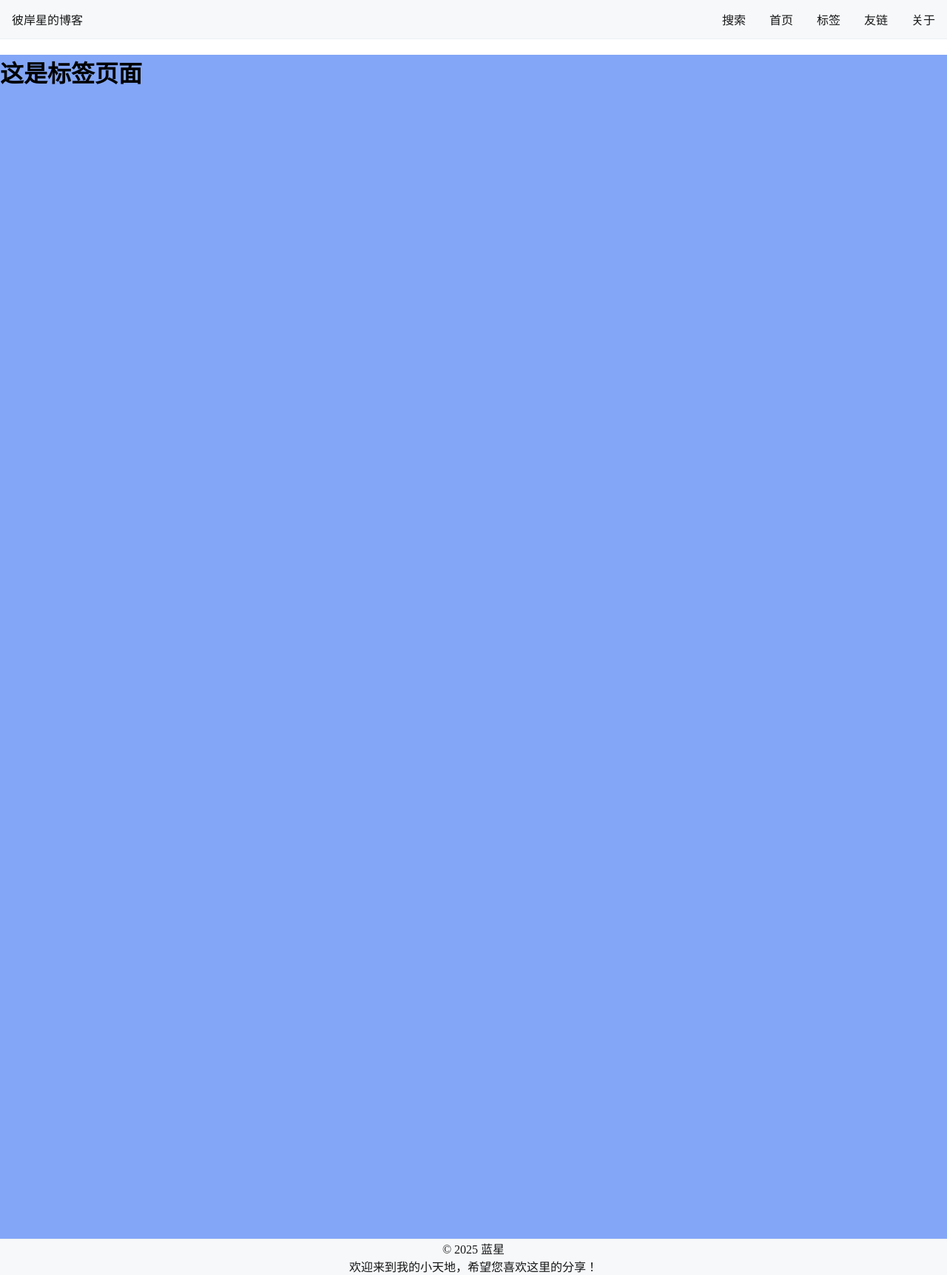
After one commit to Biamxine/Blog, a Flask app: page /tag in a window 1280 px wide. The commit adds this page. Shown: the whole page at 74% size. Run offline with Flask 3, Linux system fonts and the light colour scheme.

Commit message:
2025.7.24 14:57

```diff
--- a/app.py
+++ b/app.py
@@ -3,6 +3,7 @@ import sys
 import click
 from flask import Flask, render_template
 from flask_sqlalchemy import SQLAlchemy
+from werkzeug.security import generate_password_hash, check_password_hash
 
 app = Flask(__name__)
 
@@ -19,9 +20,17 @@ app.config['SQLALCHEMY_TRACK_MODIFICATIONS'] = False
 
 db = SQLAlchemy(app)
 
-class User(db.Model):  # 表名将会是 user（自动生成，小写处理）
-    id = db.Column(db.Integer, primary_key=True)  # 主键
-    name = db.Column(db.String(20))  # 名字
+class User(db.Model):
+    id = db.Column(db.Integer, primary_key=True)
+    name = db.Column(db.String(20))
+    username = db.Column(db.String(20))  # 用户名
+    password_hash = db.Column(db.String(128))  # 密码散列值
+
+    def set_password(self, password):  # 用来设置密码的方法，接受密码作为参数
+        self.password_hash = generate_password_hash(password)  # 将生成的密码保持到对应字段
+
+    def validate_password(self, password):  # 用于验证密码的方法，接受密码作为参数
+        return check_password_hash(self.password_hash, password)  # 返回布尔值
 
 class Movie(db.Model):  # 表名将会是 movie（自动生成，小写处理）
     id = db.Column(db.Integer, primary_key=True)  # 主键
@@ -38,15 +47,41 @@ def initdb(drop):
     db.create_all()
     print('Initialized database.')
 
+#创建管理员账户
+@app.cli.command()
+@click.option('--username', prompt = True, help = 'admin name')
+@click.option('--password', prompt = True, hide_input = True, confirmation_prompt = True, help = 'admin password')
+def create_admin(username, password):
+    click.echo("create admin...")
+    user = User(name = "Admin")
+    user.username = username
+    user.set_password(password)
+    db.session.add(user)
+    db.session.commit()
+    click.echo("done.")
+
+#添加user到模板上下文，所有模板都可以使用user变量
+@app.context_processor
+def inject_user():
+    user = User.query.first()
+    return dict(user=user)
 
 @app.route('/')
 def index():
-    user = User.query.first()
-    movies = Movie.query.all()
-    return render_template('index.html', user=user, movies=movies)
+    return render_template('index.html')
 
+@app.route('/tag')
+def tag():
+    return render_template('tag.html')
+
+@app.route('/friend')
+def friend():
+    return render_template('friend.html')
+
+@app.route('/about')
+def about():
+    return render_template('about.html')
 
 @app.errorhandler(404)
 def not_found(e):
-    user = User.query.first()
-    return render_template('404.html', user=user), 404
+    return render_template('404.html'), 404
--- a/static/style.css
+++ b/static/style.css
@@ -1,38 +1,42 @@
-/* 页面整体 */
-body {
-    color: #e11010;
-    margin: auto;
-    max-width: 580px;
-    font-size: 14px;
-    font-family: Helvetica, Arial, sans-serif;
-}
-
-/* 页脚 */
-footer {
-    color: #888;
-    margin-top: 15px;
-    text-align: center;
-    padding: 10px;
+html, body, header, main {
+    margin: 0;
+    padding: 0;
 }
 
 
-/* 电影列表 */
-.movie-list {
-    list-style-type: none;
+footer {
+    border-top: 1px solid #ecf0f3;
+    background-color: #f6f8fa;
+    color: rgb(22, 22, 22);
+    text-align: center;
     padding: 0;
-    margin-bottom: 10px;
-    box-shadow: 0 2px 5px 0 rgba(0, 0, 0, 0.16), 0 2px 10px 0 rgba(0, 0, 0, 0.12);
+    margin: 0;
 }
 
-.movie-list li {
-    padding: 12px 24px;
-    border-bottom: 1px solid #ddd;
+#top_nav {
+    border-bottom: 1px solid #ecf0f3;
 }
 
-.movie-list li:last-child {
-    border-bottom:none;
+#top_nav_ul {
+    list-style-type: none;
+    margin: 0;
+    padding: 0;
+    overflow: hidden;
+    background-color: #f6f8fa;
 }
 
-.movie-list li:hover {
-    background-color: #f8f9fa;
+.li_l {
+    float: left;
 }
+.li_r {
+    float: right;
+}
+
+
+#top_nav a {
+    display: block;
+    color: rgb(22, 22, 22);
+    text-align: center;
+    padding: 14px 16px;
+    text-decoration: none;
+}
--- /dev/null
+++ b/templates/about.html
@@ -0,0 +1,6 @@
+{% extends 'base.html' %}
+{% block content %}
+    <div style="height: 200vh; background-color: #83a6f7;">
+        <h1>这是关于页面</h1>
+    </div>
+{% endblock %}
--- /dev/null
+++ b/templates/base.html
@@ -0,0 +1,35 @@
+<!DOCTYPE html>
+<html>
+    <head>
+        <link rel="stylesheet" href="{{ url_for('static', filename='style.css') }}">
+        <meta charset="utf-8">
+        <meta name="viewport" content="width=device-width, initial-scale=1.0">
+        <title>蓝星的博客</title>
+    </head>
+    <body>
+        <header>
+            <nav id="top_nav">
+                <ul id="top_nav_ul">
+                    <li class="li_l"><a href="{{ url_for('index') }}" >彼岸星的博客</a></li>
+                    <li class="li_r"><a href="{{ url_for('about') }}" >关于</a></li>
+                    <li class="li_r"><a href="{{ url_for('friend') }}" >友链</a></li>
+                    <li class="li_r"><a href="{{ url_for('tag') }}" >标签</a></li>
+                    <li class="li_r"><a href="{{ url_for('index') }}" >首页</a></li>
+                    <li class="li_r"><a href="#" >搜索</a></li>
+                </ul>
+            </nav>
+        </header>
+        <main>
+            {% block content %}
+            {% endblock %}
+        </main>
+        <footer>
+            <p style="margin: 0; padding: 0;">
+                &copy; 2025 蓝星
+            </p>
+            <p style="margin: 0; padding: 0;">
+                欢迎来到我的小天地，希望您喜欢这里的分享！
+            </p>
+        </footer>
+    </body>
+</html>
--- /dev/null
+++ b/templates/friend.html
@@ -0,0 +1,6 @@
+{% extends 'base.html' %}
+{% block content %}
+    <div style="height: 200vh; background-color: #83a6f7;">
+        <h1>这是友情链接页面</h1>
+    </div>
+{% endblock %}
--- /dev/null
+++ b/templates/tag.html
@@ -0,0 +1,6 @@
+{% extends 'base.html' %}
+{% block content %}
+    <div style="height: 200vh; background-color: #83a6f7; margin: 0; padding: 0;">
+        <h1>这是标签页面</h1>
+    </div>
+{% endblock %}
```
Also changed, not shown: templates/index.html (+6 -22 lines).
